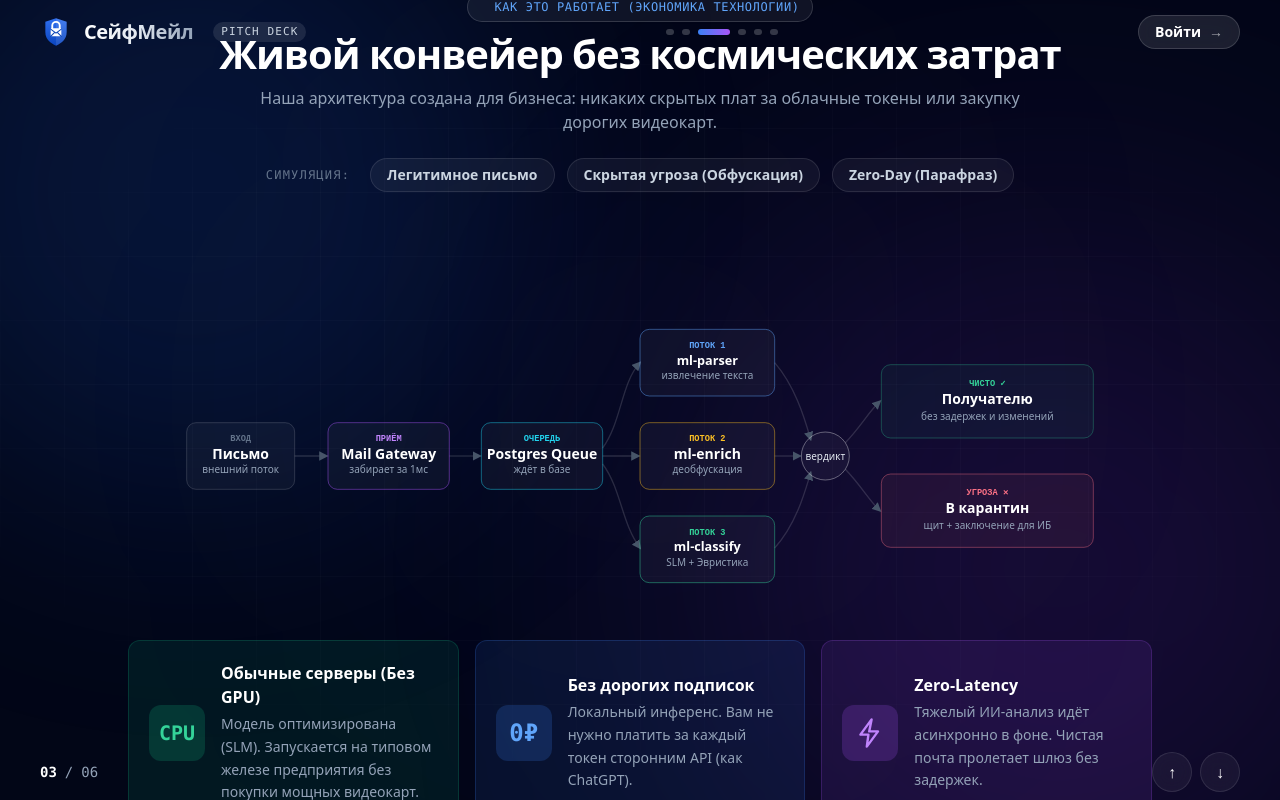
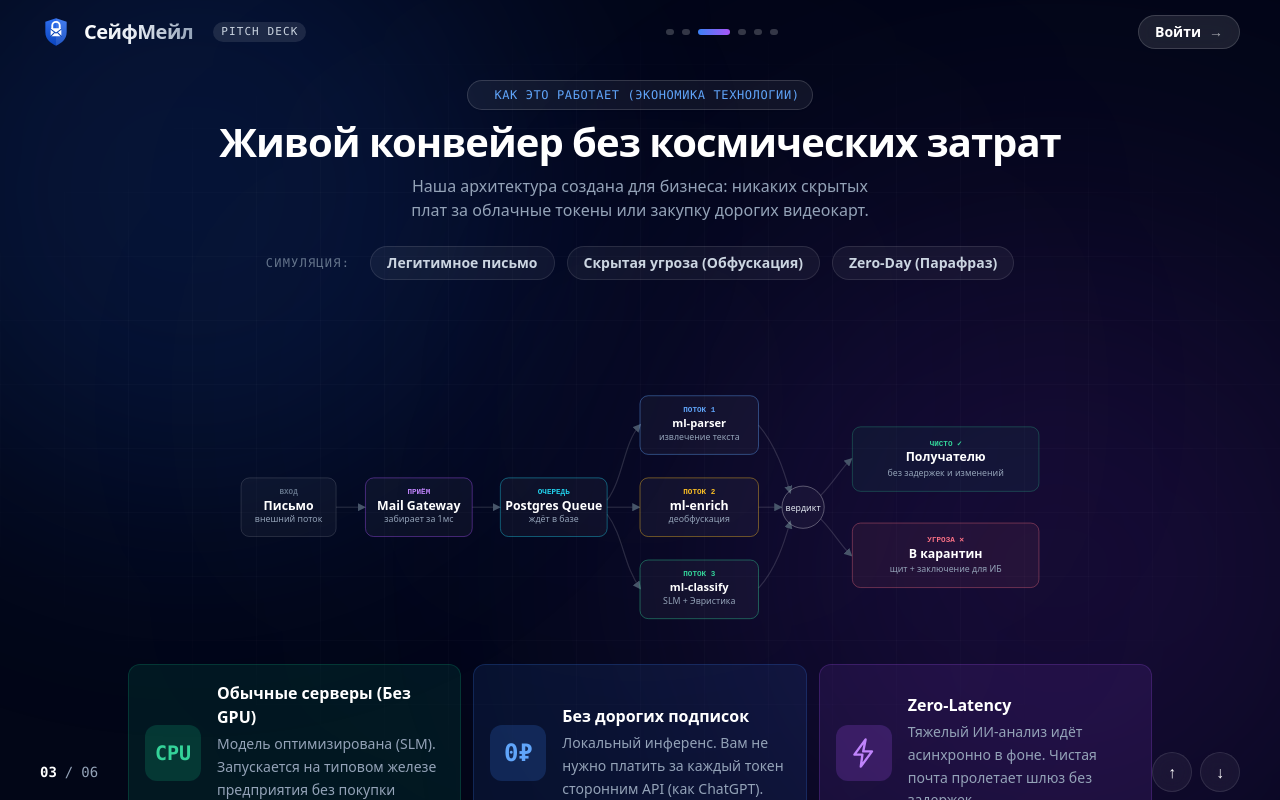
Before and after one commit to Maxim-5GHZ/SafeMail, a Next.js app in the folder frontend/: page / in a window 1280 px wide. Both pictures are taken after a click on the button 726 px from the left and 32 px from the top of the page. Built offline with nearby package versions, Linux system fonts and the light colour scheme.

Commit message:
Преза: SVG-иконки вместо эмодзи, лесенка на CSS, edge-aware wheel

```diff
--- a/frontend/app/page.tsx
+++ b/frontend/app/page.tsx
@@ -7,7 +7,7 @@ import Link from 'next/link';
 import { useAuth, homeForRole, roleOf } from '@/lib/auth';
 import { LogoMark } from '@/components/Logo';
 import PipelineDiagram from '@/components/PipelineDiagram';
-import { GovIcon, BankIcon, FactoryIcon, CorpIcon, WarnIcon, SearchIcon, MaskIcon, ShieldIcon, UserIcon, HackerIcon, LightningIcon } from '@/components/icons';
+import { GovIcon, BankIcon, FactoryIcon, CorpIcon, WarnIcon, SearchIcon, MaskIcon, ShieldIcon, UserIcon, HackerIcon, LightningIcon, CloudIcon, CheckIcon } from '@/components/icons';
 
 interface Slide {
   id: string;
@@ -137,17 +137,19 @@ function UserJourneyStaircase() {
     }
   ];
 
+  // Отступы лесенки — чистый CSS (без window.innerWidth: SSR/зум стабильны,
+  // последний шаг 36% + ширина карточки не вылезают за контейнер).
+  const indents = ['md:ml-0', 'md:ml-[12%]', 'md:ml-[24%]', 'md:ml-[36%]'];
+
   return (
     <div className="w-full max-w-5xl flex flex-col md:flex-row gap-8 items-center bg-slate-900/40 p-6 rounded-3xl border border-white/5 backdrop-blur-md">
-      <div className="flex-1 flex flex-col w-full relative">
-        <div className="absolute left-7 top-7 bottom-7 w-0.5 bg-slate-800 hidden md:block" />
+      <div className="flex-1 flex flex-col w-full relative min-w-0">
         {steps.map((step, idx) => (
           <div
             key={idx}
-            className={`relative flex items-center gap-5 p-4 cursor-pointer transition-all duration-500 rounded-2xl ${
-              activeStep === idx ? 'bg-white/10 scale-105 shadow-xl z-10 border border-white/10' : 'hover:bg-white/5 opacity-50 hover:opacity-80'
+            className={`relative flex items-center gap-5 p-4 cursor-pointer transition-all duration-500 rounded-2xl min-w-0 ${indents[idx]} ${
+              activeStep === idx ? 'bg-white/10 shadow-xl z-10 border border-white/10' : 'hover:bg-white/5 opacity-50 hover:opacity-80'
             }`}
-            style={{ marginLeft: typeof window !== 'undefined' && window.innerWidth >= 768 ? `${idx * 15}%` : '0' }}
             onClick={() => setActiveStep(idx)}
             onMouseEnter={() => setActiveStep(idx)}
           >
@@ -156,9 +158,9 @@ function UserJourneyStaircase() {
             }`}>
               {step.icon}
             </div>
-            <div>
+            <div className="min-w-0 flex-1">
               <div className="font-bold text-white text-base tracking-wide">{step.title}</div>
-              <div className="text-sm text-slate-400 mt-1 max-w-[220px] leading-relaxed">{step.desc}</div>
+              <div className="text-sm text-slate-400 mt-1 max-w-[240px] leading-relaxed">{step.desc}</div>
             </div>
           </div>
         ))}
@@ -253,27 +255,27 @@ function TargetAudienceSimulator() {
       <div className="grid grid-cols-1 md:grid-cols-2 gap-4">
         <div className="bg-slate-900/40 border border-blue-500/30 rounded-2xl p-5 relative overflow-hidden group">
           <h3 className="text-xl font-black text-white mb-2 flex items-center gap-2">
-            <span className="text-blue-400">☁️</span> Облако (SaaS / API)
+            <span className="text-blue-400 [&>svg]:w-6 [&>svg]:h-6"><CloudIcon /></span> Облако (SaaS / API)
           </h3>
           <p className="text-base text-slate-400 mb-4 leading-relaxed">
             Быстрый старт по подписке (B2B). Вы просто прописываете нас как MX-запись или отправляете текст по API.
           </p>
           <ul className="text-sm text-slate-300 space-y-2">
-            <li className="flex items-center gap-2">✓ Интеграция за 10 минут</li>
-            <li className="flex items-center gap-2">✓ Оплата за объем писем или пользователей</li>
+            <li className="flex items-center gap-2"><CheckIcon className="w-4 h-4 text-emerald-400 shrink-0" /> Интеграция за 10 минут</li>
+            <li className="flex items-center gap-2"><CheckIcon className="w-4 h-4 text-emerald-400 shrink-0" /> Оплата за объем писем или пользователей</li>
           </ul>
         </div>
 
         <div className="bg-slate-900/40 border border-emerald-500/30 rounded-2xl p-5 relative overflow-hidden group">
           <h3 className="text-xl font-black text-white mb-2 flex items-center gap-2">
-            <span className="text-emerald-400">🏢</span> On-Premise (В контуре)
+            <span className="text-emerald-400 [&>svg]:w-6 [&>svg]:h-6"><CorpIcon /></span> On-Premise (В контуре)
           </h3>
           <p className="text-base text-slate-400 mb-4 leading-relaxed">
             Установка на ваши серверы. Никакие данные не покидают закрытый контур компании (Enterprise).
           </p>
           <ul className="text-sm text-slate-300 space-y-2">
-            <li className="flex items-center gap-2">✓ Полная изоляция данных (152-ФЗ)</li>
-            <li className="flex items-center gap-2">✓ Работает на обычных CPU серверах</li>
+            <li className="flex items-center gap-2"><CheckIcon className="w-4 h-4 text-emerald-400 shrink-0" /> Полная изоляция данных (152-ФЗ)</li>
+            <li className="flex items-center gap-2"><CheckIcon className="w-4 h-4 text-emerald-400 shrink-0" /> Работает на обычных CPU серверах</li>
           </ul>
         </div>
       </div>
@@ -424,7 +426,7 @@ export default function PresentationPage() {
   const { token } = useAuth();
   const [currentSlide, setCurrentSlide] = useState(0);
   const [isTransitioning, setIsTransitioning] = useState(false);
-  const containerRef = useRef<HTMLDivElement>(null);
+  const containerRef = useRef<HTMLElement>(null);
   const touchStartY = useRef<number>(0);
   const lastScrollTime = useRef<number>(0);
 
@@ -481,25 +483,25 @@ export default function PresentationPage() {
       subtitle:
         'Наша архитектура создана для бизнеса: никаких скрытых плат за облачные токены или закупку дорогих видеокарт.',
       content: (
-        <div className="flex flex-col gap-6 w-full items-center">
+        <div className="flex flex-col gap-4 w-full items-center">
           <PipelineDiagram />
 
-          <div className="grid grid-cols-1 md:grid-cols-3 gap-4 w-full max-w-5xl">
-            <div className="bg-emerald-500/10 border border-emerald-500/20 rounded-xl p-5 flex items-center gap-4">
+          <div className="grid grid-cols-1 md:grid-cols-3 gap-3 w-full max-w-5xl">
+            <div className="bg-emerald-500/10 border border-emerald-500/20 rounded-xl p-4 flex items-center gap-4">
               <div className="w-14 h-14 shrink-0 rounded-xl bg-emerald-500/20 flex items-center justify-center text-emerald-400 font-mono font-black text-xl">CPU</div>
               <div>
                 <h3 className="text-white font-bold text-base">Обычные серверы (Без GPU)</h3>
                 <p className="text-slate-400 text-sm mt-1 leading-relaxed">Модель оптимизирована (SLM). Запускается на типовом железе предприятия без покупки мощных видеокарт.</p>
               </div>
             </div>
-            <div className="bg-blue-500/10 border border-blue-500/20 rounded-xl p-5 flex items-center gap-4">
+            <div className="bg-blue-500/10 border border-blue-500/20 rounded-xl p-4 flex items-center gap-4">
               <div className="w-14 h-14 shrink-0 rounded-xl bg-blue-500/20 flex items-center justify-center text-blue-400 font-mono font-black text-2xl">0₽</div>
               <div>
                 <h3 className="text-white font-bold text-base">Без дорогих подписок</h3>
                 <p className="text-slate-400 text-sm mt-1 leading-relaxed">Локальный инференс. Вам не нужно платить за каждый токен сторонним API (как ChatGPT).</p>
               </div>
             </div>
-            <div className="bg-purple-500/10 border border-purple-500/20 rounded-xl p-5 flex items-center gap-4">
+            <div className="bg-purple-500/10 border border-purple-500/20 rounded-xl p-4 flex items-center gap-4">
               <div className="w-14 h-14 shrink-0 rounded-xl bg-purple-500/20 flex items-center justify-center text-purple-400"><LightningIcon className="w-8 h-8" /></div>
               <div>
                 <h3 className="text-white font-bold text-base">Zero-Latency</h3>
@@ -567,6 +569,14 @@ export default function PresentationPage() {
 
   useEffect(() => {
     const handleWheel = (e: WheelEvent) => {
+      // Если контент слайда выше вьюпорта (зум), сначала даём домотать его
+      // нативным скроллом — и только на краю переключаем слайд.
+      const el = containerRef.current;
+      if (el) {
+        const canDown = el.scrollHeight - el.scrollTop - el.clientHeight > 4;
+        const canUp = el.scrollTop > 4;
+        if ((e.deltaY > 0 && canDown) || (e.deltaY < 0 && canUp)) return;
+      }
       e.preventDefault();
       const now = Date.now();
       if (now - lastScrollTime.current < 700) return;
@@ -623,7 +633,6 @@ export default function PresentationPage() {
 
   return (
     <div
-      ref={containerRef}
       className="relative w-screen h-screen overflow-hidden bg-slate-950 text-white select-none font-sans"
     >
       <div className="absolute inset-0 pointer-events-none overflow-hidden">
@@ -676,25 +685,27 @@ export default function PresentationPage() {
         </div>
       </header>
 
-      <main className="relative z-10 w-full h-full flex flex-col justify-center items-center px-6 sm:px-12 pt-20 pb-16 max-w-7xl mx-auto overflow-y-auto no-scrollbar">
+      {/* Безопасное центрирование: без justify-center (иначе верх переполненного
+          слайда уходит за шапку и недоступен), центрит m-auto на контенте. */}
+      <main ref={containerRef} className="relative z-10 w-full h-full flex flex-col items-center px-6 sm:px-12 pt-20 pb-16 max-w-7xl mx-auto overflow-y-auto no-scrollbar">
         <div
           key={current.id}
           className="w-full m-auto flex flex-col items-center transition-all duration-700 ease-out transform animate-fadeIn"
         >
-          <div className="inline-flex items-center gap-2 px-3 py-1.5 rounded-full bg-white/[0.06] border border-white/15 text-xs font-mono uppercase tracking-wider text-blue-400 mb-3 shadow-sm backdrop-blur-md">
+          <div className="shrink-0 inline-flex items-center gap-2 px-3 py-1.5 rounded-full bg-white/[0.06] border border-white/15 text-xs font-mono uppercase tracking-wider text-blue-400 mb-3 shadow-sm backdrop-blur-md">
             <span className="w-1.5 h-1.5 rounded-full bg-blue-400 animate-ping" />
             <span>{current.badge}</span>
           </div>
 
-          <h1 className="text-2xl sm:text-4xl lg:text-[40px] font-black text-center text-white tracking-tight max-w-4xl leading-[1.15] mb-3">
+          <h1 className="shrink-0 text-2xl sm:text-4xl lg:text-[40px] font-black text-center text-white tracking-tight max-w-4xl leading-[1.15] mb-3 text-balance">
             {current.title}
           </h1>
 
-          <p className="text-sm sm:text-base text-slate-400 text-center max-w-3xl leading-relaxed mb-6">
+          <p className="shrink-0 text-sm sm:text-base text-slate-400 text-center max-w-3xl leading-relaxed mb-6 text-balance">
             {current.subtitle}
           </p>
 
-          <div className="w-full flex justify-center">{current.content}</div>
+          <div className="shrink-0 w-full flex justify-center">{current.content}</div>
         </div>
       </main>
 
--- a/frontend/components/PipelineDiagram.tsx
+++ b/frontend/components/PipelineDiagram.tsx
@@ -106,7 +106,7 @@ function DesktopScheme({ activeStep }: { activeStep: ScenarioStep | null }) {
 
   return (
     // Еще расширили viewBox сверху (-120), чтобы огромные бабблы точно влезли
-    <svg viewBox="0 -120 1400 600" className="w-full h-auto max-h-[50vh]" preserveAspectRatio="xMidYMid meet">
+    <svg viewBox="0 -120 1400 600" className="w-full h-auto max-h-[44vh]" preserveAspectRatio="xMidYMid meet">
       <defs>
         <marker id="arr" viewBox="0 0 10 10" refX="8" refY="5" markerWidth="7" markerHeight="7" orient="auto-start-reverse">
           <path d="M0 0L10 5L0 10z" fill="#475569" />
@@ -227,7 +227,7 @@ export default function PipelineDiagram() {
     <div className="w-full max-w-6xl flex flex-col items-center">
 
       {/* Кнопки управления симуляцией */}
-      <div className="flex flex-wrap justify-center gap-3 mb-6 relative z-10">
+      <div className="flex flex-wrap justify-center gap-3 mb-4 relative z-10">
         <span className="flex items-center text-xs font-mono uppercase text-slate-500 mr-2 tracking-widest">
           Симуляция:
         </span>
```
Also changed, not shown: frontend/components/icons.tsx (+16 -0 lines).
